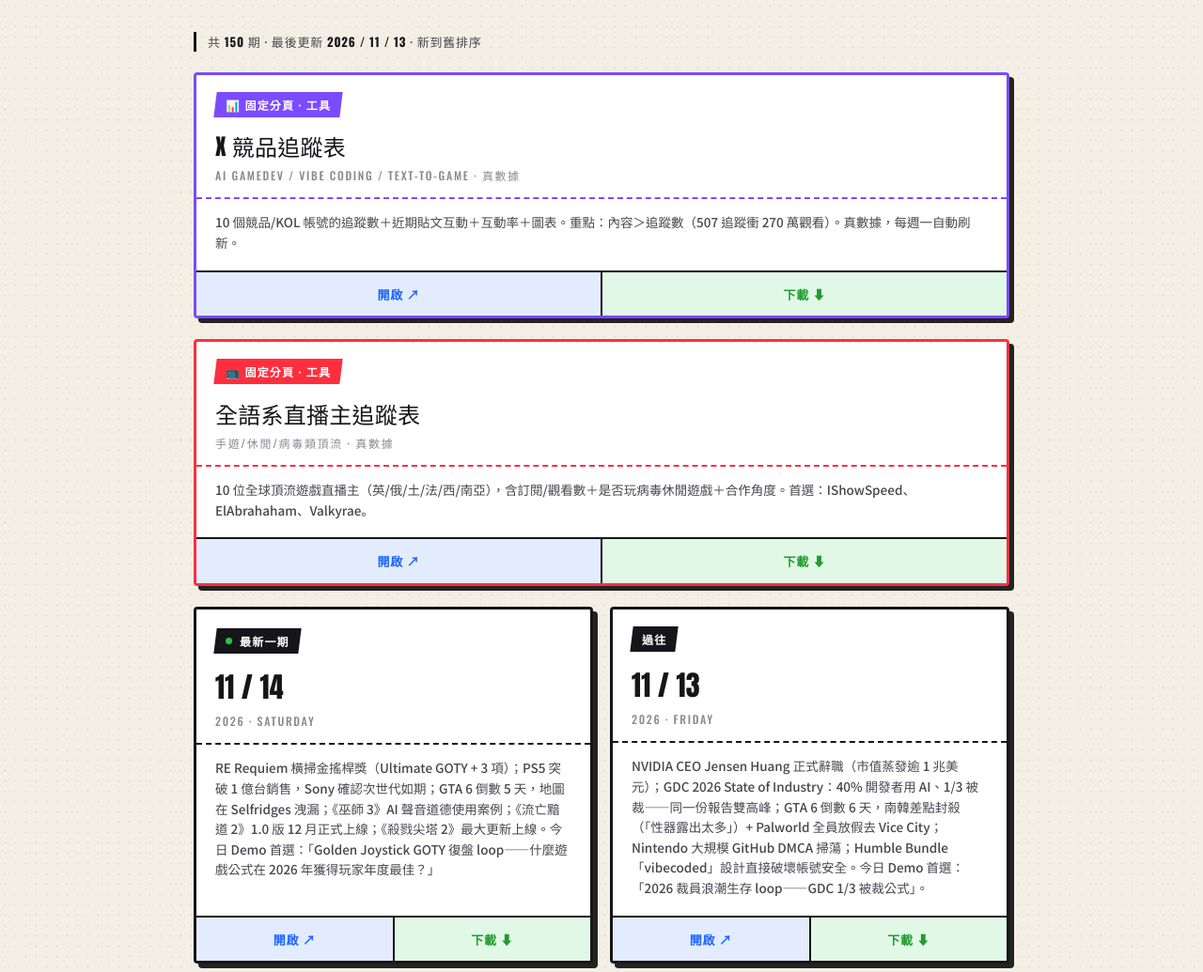
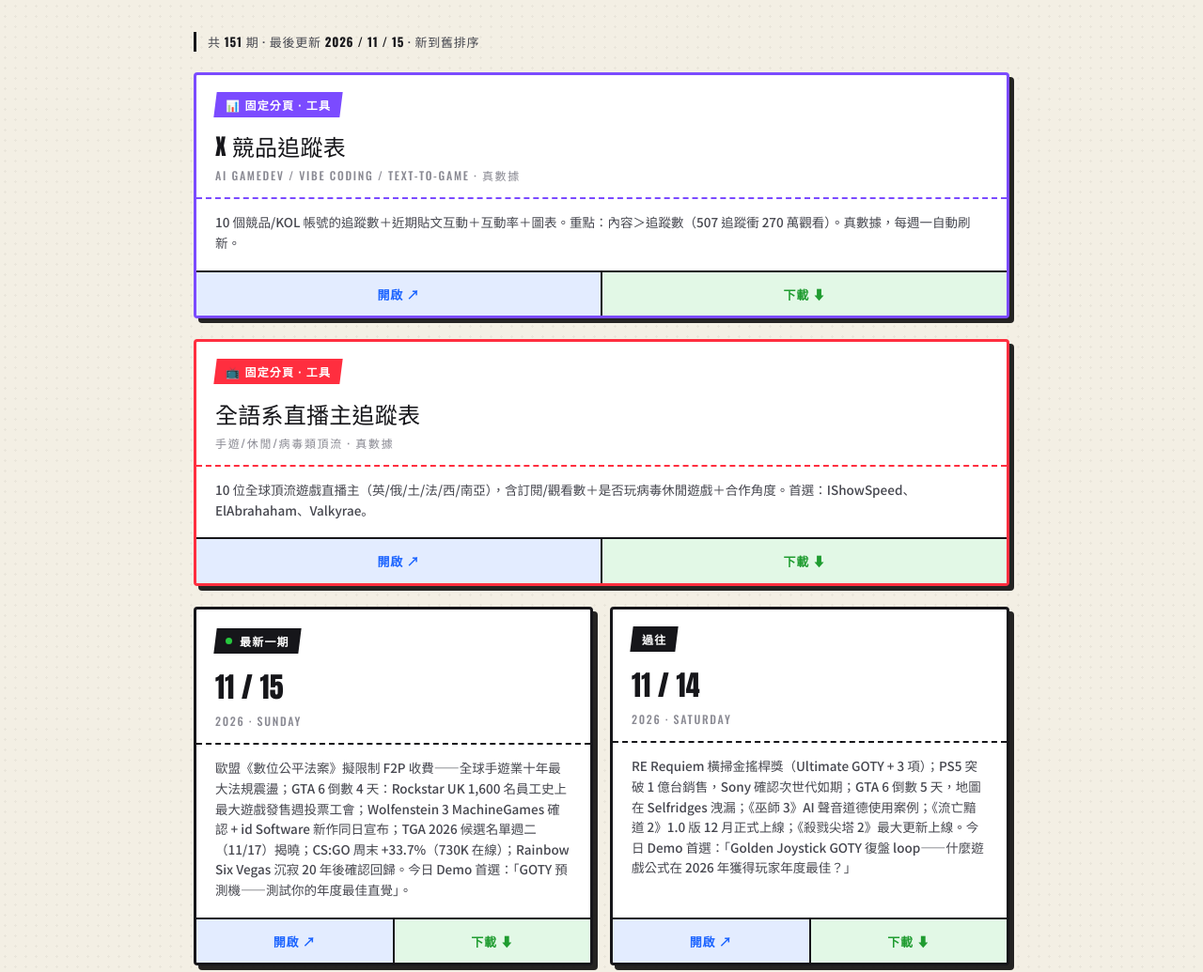
Before and after one commit to pizzacatkkkkk/gamegen-daily, a plain HTML site: page index.html in a window 1280 px wide. Shown: the part 274-1309 px from the top of the page at 94% size. Drawn offline with nearby package versions, Linux system fonts and the light colour scheme.

Commit message:
daily 2026-11-15 08:04:07

```diff
--- a/index.html
+++ b/index.html
@@ -83,7 +83,7 @@
   </header>
 
   <main>
-    <div class="meta">共 <b>150</b> 期 · 最後更新 <b>2026 / 11 / 13</b> · 新到舊排序</div>
+    <div class="meta">共 <b>151</b> 期 · 最後更新 <b>2026 / 11 / 15</b> · 新到舊排序</div>
 
     <div class="card" style="margin-bottom:22px;border-color:var(--violet)">
       <div class="top" style="border-bottom-color:var(--violet)">
@@ -116,6 +116,19 @@
       <div class="card">
         <div class="top">
           <span class="datebadge"><span class="dot"></span><span>最新一期</span></span>
+          <div class="big disp">11 / 15</div>
+          <div class="wk">2026 · Sunday</div>
+        </div>
+        <div class="desc">歐盟《數位公平法案》擬限制 F2P 收費——全球手遊業十年最大法規震盪；GTA 6 倒數 4 天：Rockstar UK 1,600 名員工史上最大遊戲發售週投票工會；Wolfenstein 3 MachineGames 確認 + id Software 新作同日宣布；TGA 2026 候選名單週二（11/17）揭曉；CS:GO 周末 +33.7%（730K 在線）；Rainbow Six Vegas 沉寂 20 年後確認回歸。今日 Demo 首選：「GOTY 預測機——測試你的年度最佳直覺」。</div>
+        <div class="btns">
+          <a class="open" href="GameGen_遊戲時事日報_2026-11-15.html" target="_blank">開啟 ↗</a>
+          <a class="dl" href="GameGen_遊戲時事日報_2026-11-15.html" download>下載 ⬇</a>
+        </div>
+      </div>
+
+      <div class="card">
+        <div class="top">
+          <span class="datebadge"><span>過往</span></span>
           <div class="big disp">11 / 14</div>
           <div class="wk">2026 · Saturday</div>
         </div>
```
